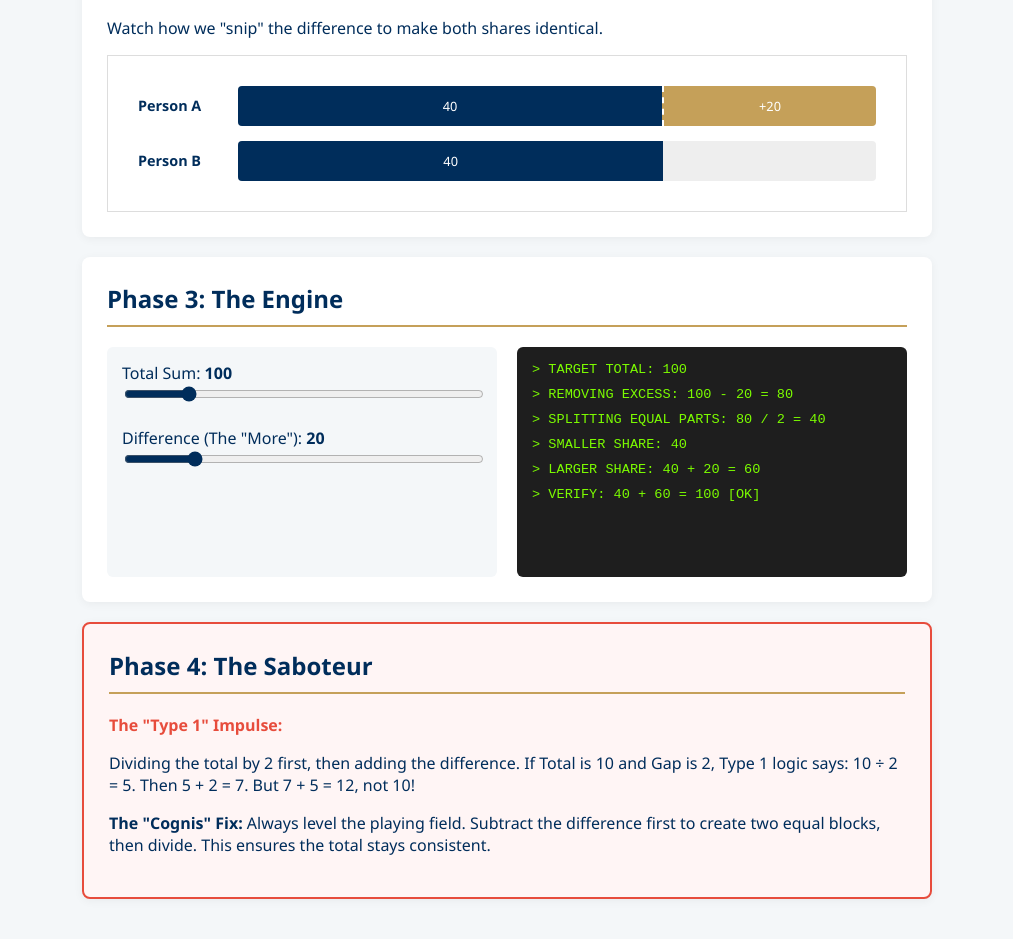
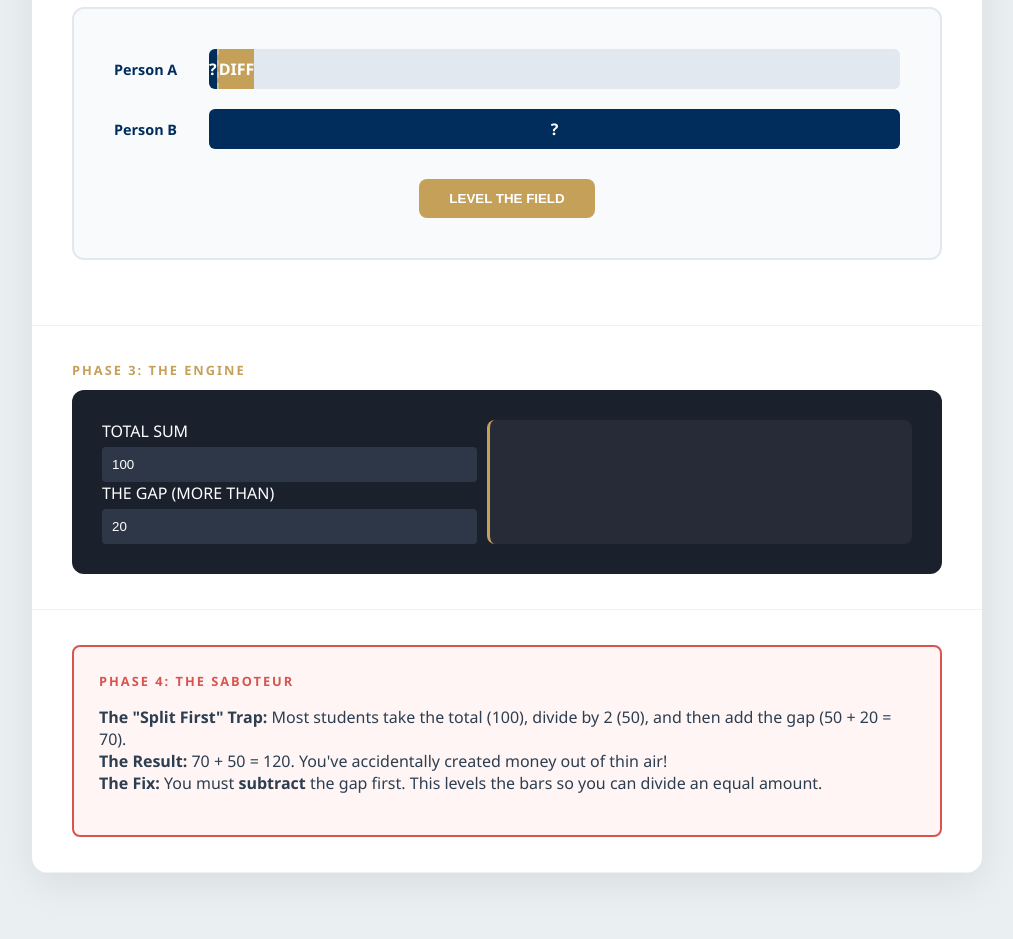
Before and after one commit to vc12345/cognis11, a plain HTML site: page members/module-16.html in a window 1280 px wide. Shown: the part 446-1385 px from the top of the page, without its empty margins (133-1146 px from the left). Drawn offline with Linux system fonts and the light colour scheme.

Commit message:
Update module-16.html

```diff
--- a/members/module-16.html
+++ b/members/module-16.html
@@ -2,162 +2,122 @@
 <html lang="en">
 <head>
     <meta charset="UTF-8">
-    <title>Module 16: The "More Than" Trap | Cognis11</title>
+    <title>Module 16: The More Than Trap | Cognis11</title>
     <style>
-        :root {
-            --cognis-blue: #002d5b;
-            --cognis-gold: #c5a059;
-            --cognis-light: #f4f7f9;
-            --trap-red: #e74c3c;
-        }
+        :root { --cognis-blue: #002d5b; --cognis-gold: #c5a059; --cognis-light: #f4f7f9; --trap-red: #d9534f; }
+        body { font-family: 'Segoe UI', sans-serif; background: #eaeff2; padding: 40px 20px; color: #2c3e50; }
+        .module-card { max-width: 950px; margin: 0 auto; background: white; border-radius: 16px; box-shadow: 0 10px 40px rgba(0,0,0,0.08); overflow: hidden; }
+        .header { background: var(--cognis-blue); color: white; padding: 25px 40px; border-bottom: 4px solid var(--cognis-gold); }
+        .header h1 { margin: 0; font-size: 1.4rem; text-transform: uppercase; }
+        .phase { padding: 35px 40px; border-bottom: 1px solid #edf2f7; }
+        .phase h2 { font-size: 0.8rem; color: var(--cognis-gold); text-transform: uppercase; letter-spacing: 2px; margin-top: 0; }
 
-        body { font-family: 'Segoe UI', sans-serif; background: var(--cognis-light); color: var(--cognis-blue); margin: 0; padding: 20px; }
-        .container { max-width: 850px; margin: auto; }
+        .question-tiers { display: grid; grid-template-columns: repeat(3, 1fr); gap: 15px; margin-top: 20px; }
+        .tier-card { background: var(--cognis-light); padding: 15px; border-radius: 8px; border-left: 4px solid var(--cognis-blue); font-size: 0.85rem; }
+        .tier-card span { display: block; font-weight: bold; color: var(--cognis-blue); margin-bottom: 5px; font-size: 0.75rem; text-transform: uppercase; }
 
-        section { background: white; padding: 25px; border-radius: 8px; margin-bottom: 20px; box-shadow: 0 2px 10px rgba(0,0,0,0.05); }
-        h2 { border-bottom: 2px solid var(--cognis-gold); padding-bottom: 10px; margin-top: 0; }
+        /* The Leveling Simulation */
+        .simulation-area { background: #f8fafc; border: 2px solid #e2e8f0; border-radius: 12px; padding: 40px; margin: 30px 0; }
+        .bar-system { display: flex; flex-direction: column; gap: 20px; }
+        .bar-row { display: flex; align-items: center; gap: 15px; }
+        .bar-label { width: 80px; font-weight: bold; color: var(--cognis-blue); font-size: 0.9rem; }
+        .bar-track { flex-grow: 1; height: 40px; background: #e2e8f0; border-radius: 6px; display: flex; overflow: hidden; transition: all 0.5s ease; }
 
-        /* Phase 2: Visual Anchor - The Deteriorating/Simplified Graphic Style */
-        .partition-visual {
-            display: flex;
-            flex-direction: column;
-            gap: 15px;
-            padding: 30px;
-            background: #fff;
-            border: 1px solid #ddd;
-        }
+        .part-equal { background: var(--cognis-blue); height: 100%; transition: width 0.8s cubic-bezier(0.4, 0, 0.2, 1); display: flex; align-items: center; justify-content: center; color: white; font-weight: bold; }
+        .part-diff { background: var(--cognis-gold); height: 100%; transition: all 0.8s ease; display: flex; align-items: center; justify-content: center; color: white; font-weight: bold; border-left: 2px dashed rgba(255,255,255,0.3); }
+        .cut-line { position: absolute; height: 100%; width: 2px; background: white; top: 0; display: none; }
 
-        .bar-row { display: flex; align-items: center; height: 40px; }
-        .label { width: 100px; font-weight: bold; font-size: 0.9rem; }
-        .bar-track { flex-grow: 1; height: 100%; display: flex; background: #eee; border-radius: 4px; overflow: hidden; position: relative; }
+        .sim-btn { display: block; margin: 30px auto 0; background: var(--cognis-gold); color: white; border: none; padding: 12px 30px; border-radius: 8px; font-weight: bold; cursor: pointer; text-transform: uppercase; }
 
-        .part-base { background: var(--cognis-blue); height: 100%; transition: width 0.4s ease; display: flex; align-items: center; justify-content: center; color: white; font-size: 0.8rem; }
-        .part-diff { background: var(--cognis-gold); height: 100%; transition: width 0.4s ease; border-left: 2px dashed white; display: flex; align-items: center; justify-content: center; color: white; font-size: 0.8rem; }
-
-        /* Phase 3: Engine */
-        .engine-grid { display: grid; grid-template-columns: 1fr 1fr; gap: 20px; }
-        .controls { background: var(--cognis-light); padding: 15px; border-radius: 6px; }
-        input[type="range"] { width: 100%; accent-color: var(--cognis-blue); }
-
-        .trace-log { background: #1e1e1e; color: #7cfc00; padding: 15px; border-radius: 6px; font-family: 'Courier New', monospace; font-size: 0.85rem; height: 200px; overflow-y: auto; }
-        .step-item { margin-bottom: 10px; opacity: 0; transform: translateX(-10px); animation: slideIn 0.3s forwards; }
-        @keyframes slideIn { to { opacity: 1; transform: translateX(0); } }
-
-        /* Phase 4: Saboteur */
-        .saboteur { border: 2px solid var(--trap-red); background: #fff5f5; }
-        .trap-warning { color: var(--trap-red); font-weight: bold; }
+        .engine-container { display: grid; grid-template-columns: 1fr 1.2fr; gap: 30px; background: #1a202c; color: white; padding: 30px; border-radius: 12px; }
+        .control-group input { width: 100%; padding: 10px; border-radius: 4px; border: none; margin-top: 5px; background: #2d3748; color: white; }
+        .trace-log { background: rgba(255,255,255,0.05); padding: 20px; border-radius: 8px; font-family: monospace; border-left: 3px solid var(--cognis-gold); line-height: 1.8; }
     </style>
 </head>
 <body>
+<div class="module-card">
+    <div class="header"><h1>Module 16: The "More Than" Trap</h1></div>
 
-<div class="container">
-    <section id="phase-1">
+    <section class="phase">
         <h2>Phase 1: The X-Ray</h2>
-        <p>The <strong>"More Than" Trap</strong> asks you to find values for two people when you only know their <strong>Sum</strong> and the <strong>Gap</strong> between them.</p>
-        <div class="samples">
-            <p><strong>Tier 1 (Year 2):</strong> Two friends have 12 stickers. Sarah has 4 more than Tom. How many does Tom have?</p>
-            <p><strong>Tier 2 (Year 4):</strong> A tablet and a case cost £250. The tablet is £200 more than the case. Find the cost of the case.</p>
-            <p><strong>Tier 3 (Year 5+):</strong> In a 100m race, the winner finished 2.4 seconds ahead of the runner-up. Their combined time was 25 seconds. What was the winner's time?</p>
+        <div class="question-tiers">
+            <div class="tier-card"><span>Entry</span>"Ben and Sam have 10 pens. Ben has 2 more than Sam. How many does Sam have?"</div>
+            <div class="tier-card"><span>Standard</span>"A coat and scarf cost £80. The coat is £30 more than the scarf. Find the price of the scarf."</div>
+            <div class="tier-card"><span>Advanced</span>"Area of a rectangle is 48cm². The perimeter is 32cm. The length is 4cm more than the width. Find the dimensions."</div>
         </div>
     </section>
 
-    <section id="phase-2">
+    <section class="phase">
         <h2>Phase 2: The Anatomy</h2>
-        <p>Watch how we "snip" the difference to make both shares identical.</p>
-        <div class="partition-visual">
-            <div class="bar-row">
-                <div class="label">Person A</div>
-                <div class="bar-track">
-                    <div id="vis-a-base" class="part-base">Equal</div>
-                    <div id="vis-a-diff" class="part-diff">Difference</div>
+        <div class="simulation-area">
+            <div class="bar-system">
+                <div class="bar-row">
+                    <div class="bar-label">Person A</div>
+                    <div class="bar-track" id="track-a">
+                        <div class="part-equal" id="box-a-equal">?</div>
+                        <div class="part-diff" id="box-a-diff">DIFF</div>
+                    </div>
+                </div>
+                <div class="bar-row">
+                    <div class="bar-label">Person B</div>
+                    <div class="bar-track" id="track-b" style="width: 70%">
+                        <div class="part-equal" style="width: 100%" id="box-b-equal">?</div>
+                    </div>
                 </div>
             </div>
-            <div class="bar-row">
-                <div class="label">Person B</div>
-                <div class="bar-track">
-                    <div id="vis-b-base" class="part-base">Equal</div>
-                </div>
-            </div>
+            <button class="sim-btn" onclick="runLeveling()">Level the Field</button>
         </div>
     </section>
 
-    <section id="phase-3">
+    <section class="phase">
         <h2>Phase 3: The Engine</h2>
-        <div class="engine-grid">
+        <div class="engine-container">
             <div class="controls">
-                <label>Total Sum: <strong id="out-sum">100</strong></label>
-                <input type="range" id="in-sum" min="20" max="500" value="100">
-
-                <label style="display:block; margin-top:20px;">Difference (The "More"): <strong id="out-diff">20</strong></label>
-                <input type="range" id="in-diff" min="2" max="100" value="20">
+                <div class="control-group"><label>TOTAL SUM</label><input type="number" id="sum-in" value="100"></div>
+                <div class="control-group"><label>THE GAP (MORE THAN)</label><input type="number" id="diff-in" value="20"></div>
             </div>
-            <div class="trace-log" id="trace-output">
-                </div>
+            <div class="trace-log" id="logic-trace"></div>
         </div>
     </section>
 
-    <section id="phase-4" class="saboteur">
-        <h2>Phase 4: The Saboteur</h2>
-        <p class="trap-warning">The "Type 1" Impulse:</p>
-        <p>Dividing the total by 2 first, then adding the difference. If Total is 10 and Gap is 2, Type 1 logic says: 10 ÷ 2 = 5. Then 5 + 2 = 7. But 7 + 5 = 12, not 10!</p>
-        <p><strong>The "Cognis" Fix:</strong> Always level the playing field. Subtract the difference first to create two equal blocks, then divide. This ensures the total stays consistent.</p>
+    <section class="phase">
+        <div style="background: #fff5f5; border: 2px solid var(--trap-red); border-radius: 8px; padding: 25px;">
+            <h2 style="color:var(--trap-red);">Phase 4: The Saboteur</h2>
+            <p><strong>The "Split First" Trap:</strong> Most students take the total (100), divide by 2 (50), and then add the gap (50 + 20 = 70).
+            <br><strong>The Result:</strong> 70 + 50 = 120. You've accidentally created money out of thin air!
+            <br><strong>The Fix:</strong> You must <strong>subtract</strong> the gap first. This levels the bars so you can divide an equal amount.</p>
+        </div>
     </section>
 </div>
 
 <script>
-    const inSum = document.getElementById('in-sum');
-    const inDiff = document.getElementById('in-diff');
-    const trace = document.getElementById('trace-output');
+    const inputs = ['sum-in', 'diff-in'].map(id => document.getElementById(id));
+    const trace = document.getElementById('logic-trace');
 
-    const visABase = document.getElementById('vis-a-base');
-    const visADiff = document.getElementById('vis-a-diff');
-    const visBBase = document.getElementById('vis-b-base');
-
-    function update() {
-        let s = parseInt(inSum.value);
-        let d = parseInt(inDiff.value);
-
-        // Logic Constraint: Diff must be less than Sum
-        if (d >= s) { d = s - 2; inDiff.value = d; }
-
-        document.getElementById('out-sum').innerText = s;
-        document.getElementById('out-diff').innerText = d;
-
-        // Calculate
-        const equalized = s - d;
-        const smaller = equalized / 2;
-        const larger = smaller + d;
-
-        // Update Visuals
-        const totalVisWidth = (larger / (larger + smaller)) * 100; // Relative to max possible
-        const baseWidth = (smaller / larger) * 100;
-        const diffWidth = (d / larger) * 100;
-
-        visABase.style.width = baseWidth + "%";
-        visADiff.style.width = diffWidth + "%";
-        visBBase.style.width = baseWidth + "%";
-
-        visABase.innerText = smaller;
-        visADiff.innerText = "+" + d;
-        visBBase.innerText = smaller;
-
-        // Trace
-        const steps = [
-            `> TARGET TOTAL: ${s}`,
-            `> REMOVING EXCESS: ${s} - ${d} = ${equalized}`,
-            `> SPLITTING EQUAL PARTS: ${equalized} / 2 = ${smaller}`,
-            `> SMALLER SHARE: ${smaller}`,
-            `> LARGER SHARE: ${smaller} + ${d} = ${larger}`,
-            `> VERIFY: ${smaller} + ${larger} = ${s} [OK]`
-        ];
-
-        trace.innerHTML = steps.map(step => `<div class="step-item">${step}</div>`).join('');
+    function calculate() {
+        const [s, d] = inputs.map(i => parseFloat(i.value) || 0);
+        const res = LogicProvider.modules.moreThanTrap.calculate(s, d);
+        trace.innerHTML = res.steps.map(step => `<div>→ ${step}</div>`).join('');
+        resetSim();
     }
 
-    inSum.oninput = update;
-    inDiff.oninput = update;
-    update();
+    function resetSim() {
+        const diff = document.getElementById('box-a-diff');
+        diff.style.opacity = '1';
+        diff.style.width = '30%';
+        document.getElementById('box-a-equal').style.width = '70%';
+    }
+
+    function runLeveling() {
+        const diff = document.getElementById('box-a-diff');
+        diff.style.width = '0%';
+        diff.style.opacity = '0';
+        document.getElementById('box-a-equal').style.width = '100%';
+        document.getElementById('track-a').style.width = '70%';
+    }
+
+    inputs.forEach(i => i.addEventListener('input', calculate));
+    window.onload = calculate;
 </script>
-
 </body>
 </html>
```
